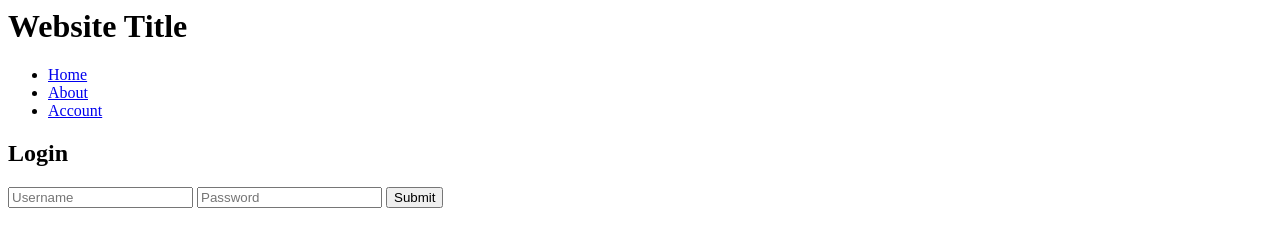
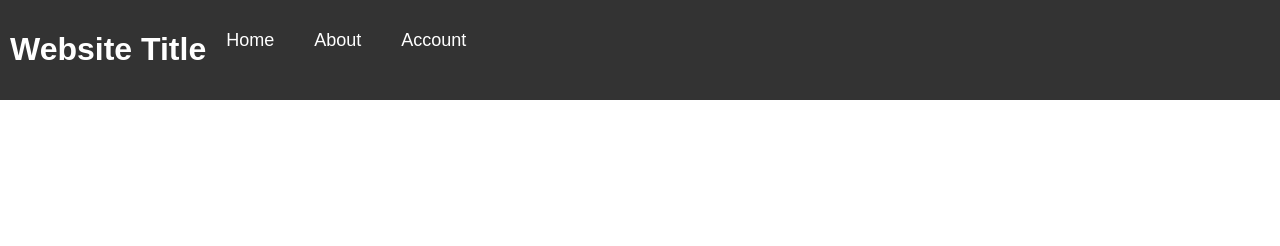
Before and after one commit to bunssss/MyGameList, a plain HTML site: page index.html in a window 1280 px wide. Drawn offline with Linux system fonts and the light colour scheme.

Commit message:
website update

```diff
--- a/index.html
+++ b/index.html
@@ -1,4 +1,8 @@
 <html>
+
+<head>
+  <link rel="stylesheet" href="styling.css"
+</head>
 
 <header>
     <h1>Website Title</h1>
@@ -13,7 +17,7 @@
 
 </header>
 
-<section id="login">
+<section id="Account">
     <h2>Login</h2>
     <form>
       <input type="text" placeholder="Username">
@@ -23,4 +27,6 @@
   </section>
 </main>
 
+
+
 </html>
--- a/styling.css
+++ b/styling.css
@@ -8,8 +8,8 @@ body {
     background-color: #333;
     color: #fff;
     display: flex;
-    justify-content: center;
-    padding: 20px;
+    justify-content: left;
+    padding: 10px;
   }
 
   nav ul {
```
